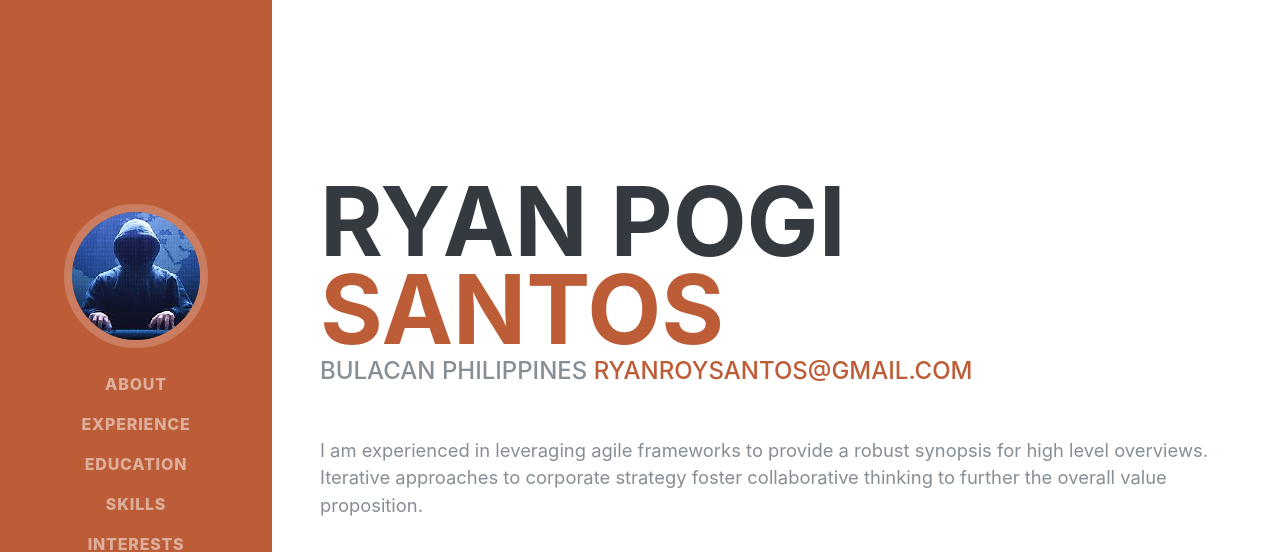
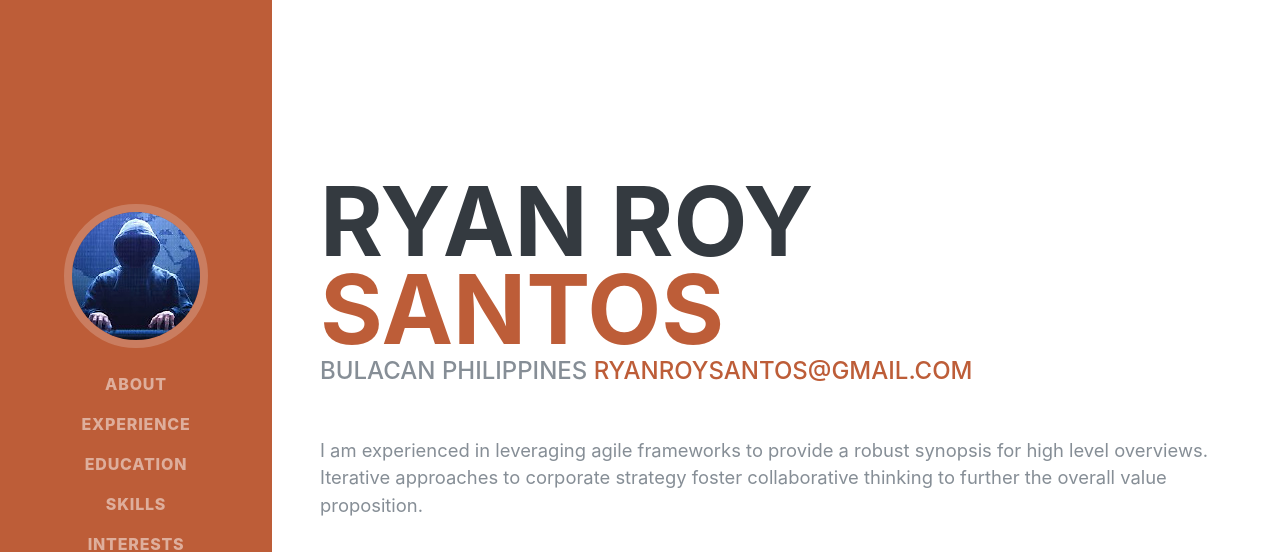
Before and after one commit to ryanroydev/ryanroydev.github.io, a plain HTML site: page index.html in a window 1280 px wide. Shown: the top 552 px of the page. Drawn offline with Linux system fonts and the light colour scheme; a web font is replaced by a local one.

Commit message:
Update index.html

```diff
--- a/index.html
+++ b/index.html
@@ -63,7 +63,7 @@
 
     <section class="resume-section p-3 p-lg-5 d-flex align-items-center" id="about">
       <div class="w-100">
-        <h1 class="mb-0">Ryan Pogi
+        <h1 class="mb-0">Ryan Roy
           <span class="text-primary">Santos</span>
         </h1>
         <div class="subheading mb-5"> Bulacan Philippines
```
